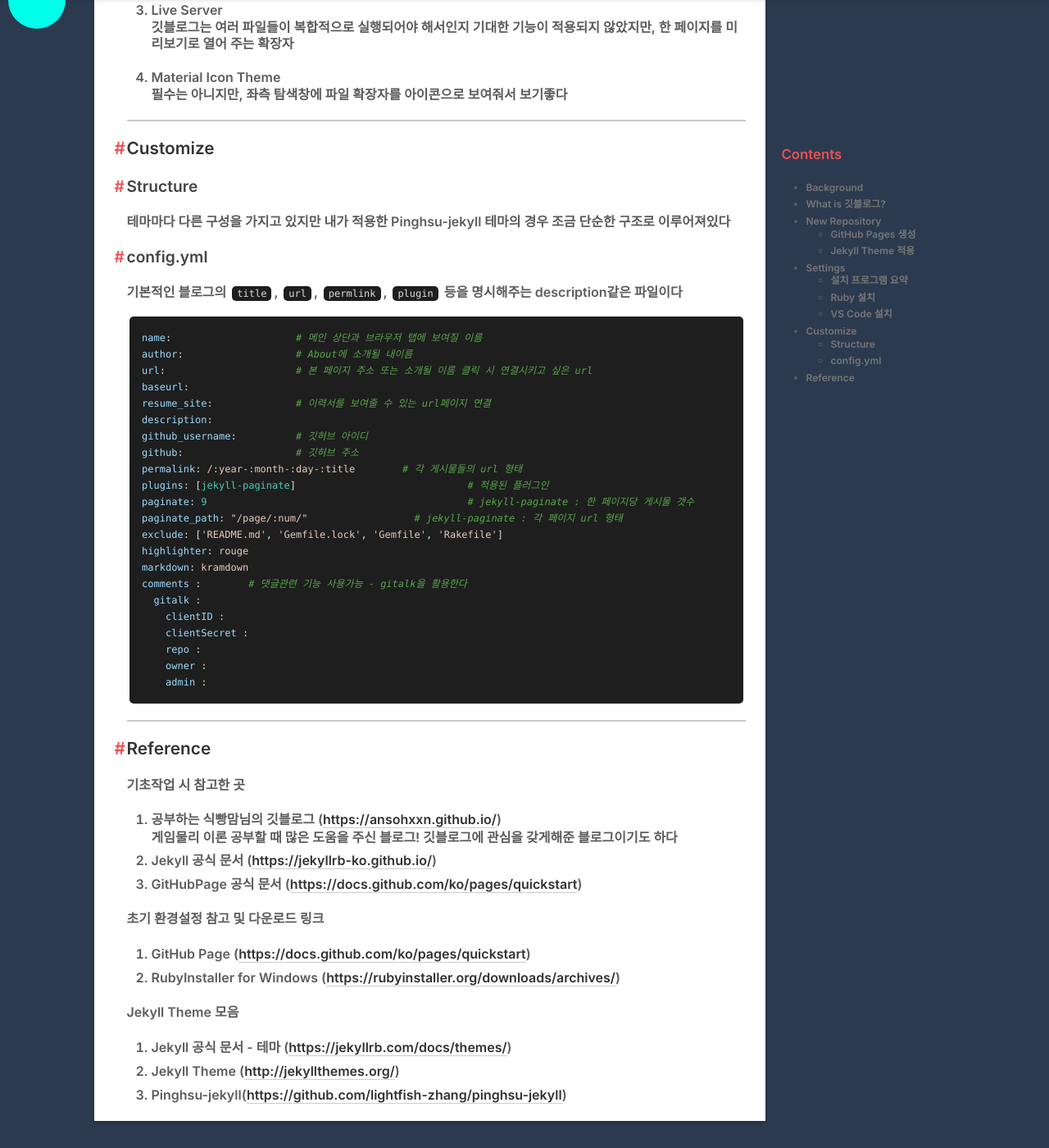
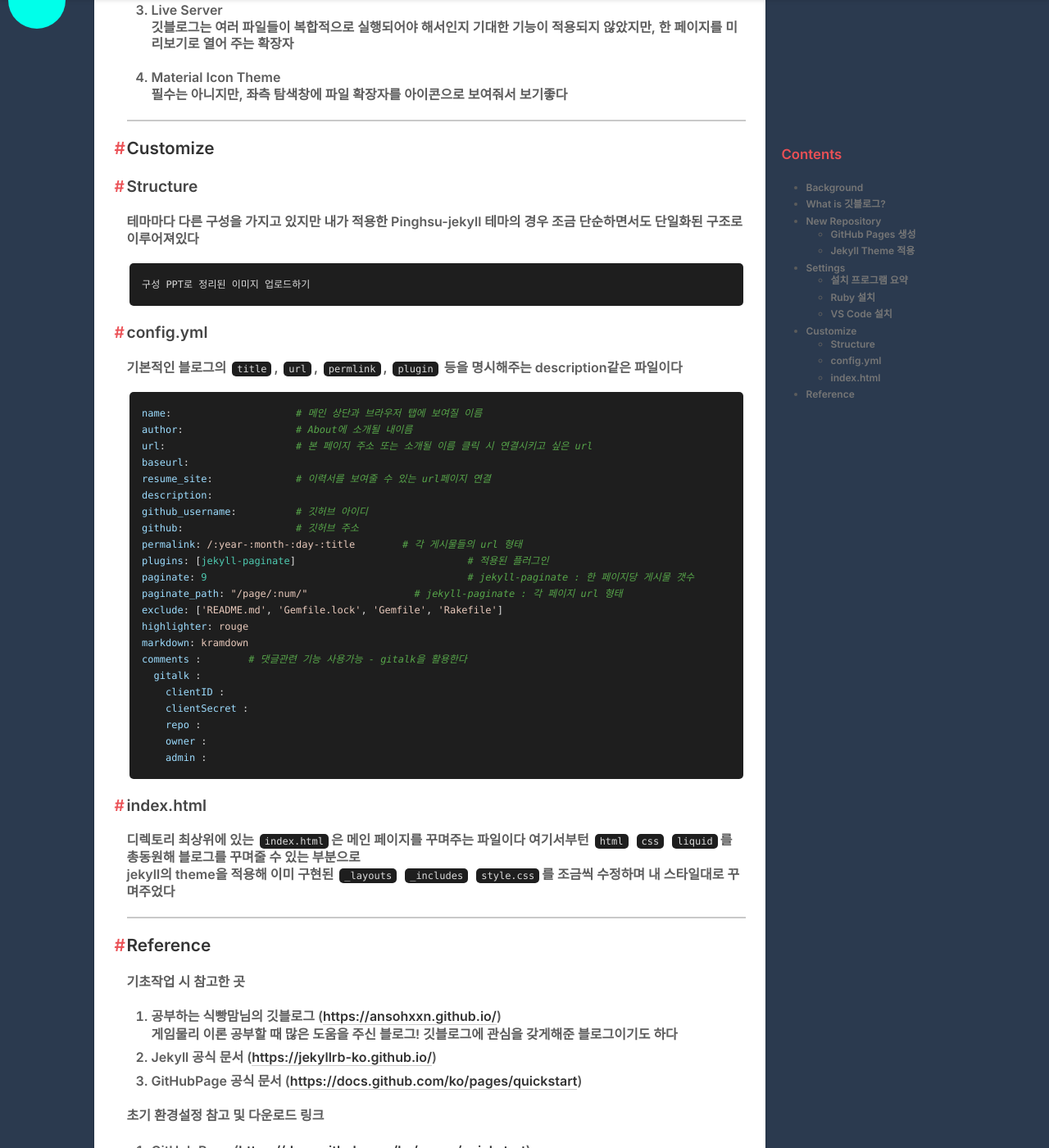
Before and after one commit to ssonsonya/ssonsonya.github.io, a Jekyll site: the page built from _posts/2023-05-02-Gitblog-HowToGitBlog.md, in a window 1280 px wide and 1400 px high, scrolled down 5367 px. Shown: the whole window at 82% size. Built offline with Jekyll 4.4.1, drawn with Linux system fonts in a browser that asks for light colours; nearby versions of some CDN libraries; some web fonts are replaced; comment, search, counter and statistics services are not loaded.

Commit message:
[ Post ] Add more info

````diff
--- a/_posts/2023-05-02-Gitblog-HowToGitBlog.md
+++ b/_posts/2023-05-02-Gitblog-HowToGitBlog.md
@@ -163,7 +163,11 @@ Visual Studio만 사용해본 상태라 VS Code가 매우 낯설었지만 그것
 ## Customize
 
 ### Structure
-테마마다 다른 구성을 가지고 있지만 내가 적용한 Pinghsu-jekyll 테마의 경우 조금 단순한 구조로 이루어져있다
+테마마다 다른 구성을 가지고 있지만 내가 적용한 Pinghsu-jekyll 테마의 경우 조금 단순하면서도 단일화된 구조로 이루어져있다
+
+```
+구성 PPT로 정리된 이미지 업로드하기
+```
 
 ### config.yml
 기본적인 블로그의 `title`, `url`, `permlink`, `plugin` 등을 명시해주는 description같은 파일이다
@@ -193,7 +197,10 @@ comments :        # 댓글관련 기능 사용가능 - gitalk을 활용한다
     admin :
 ```
 
-
+### index.html
+디렉토리 최상위에 있는 `index.html`은 메인 페이지를 꾸며주는 파일이다
+여기서부턴 `html` `css` `liquid`를 총동원해 블로그를 꾸며줄 수 있는 부분으로
+jekyll의 theme을 적용해 이미 구현된 `_layouts` `_includes` `style.css`를 조금씩 수정하며 내 스타일대로 꾸며주었다
 
 ---
 
````
